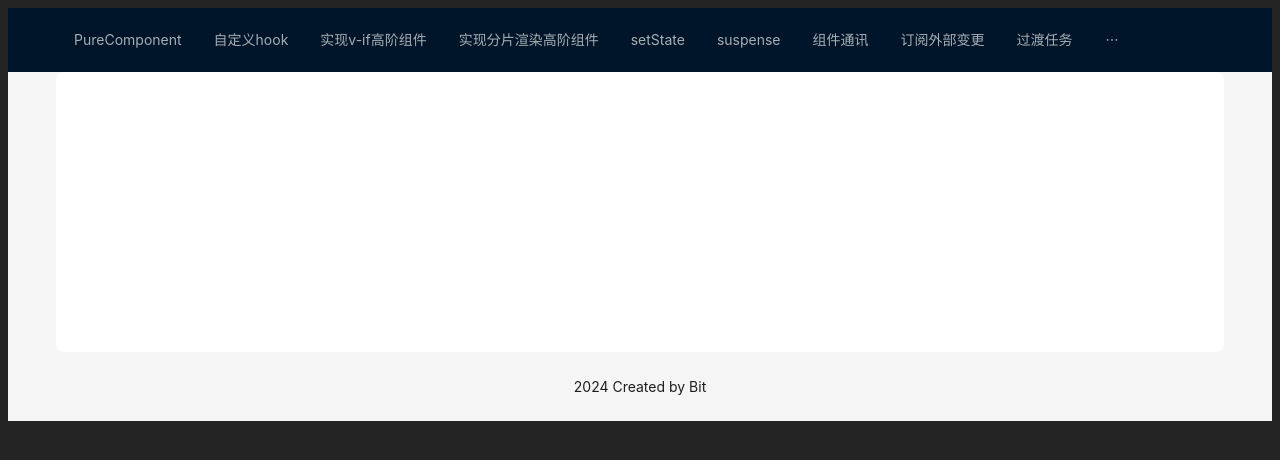
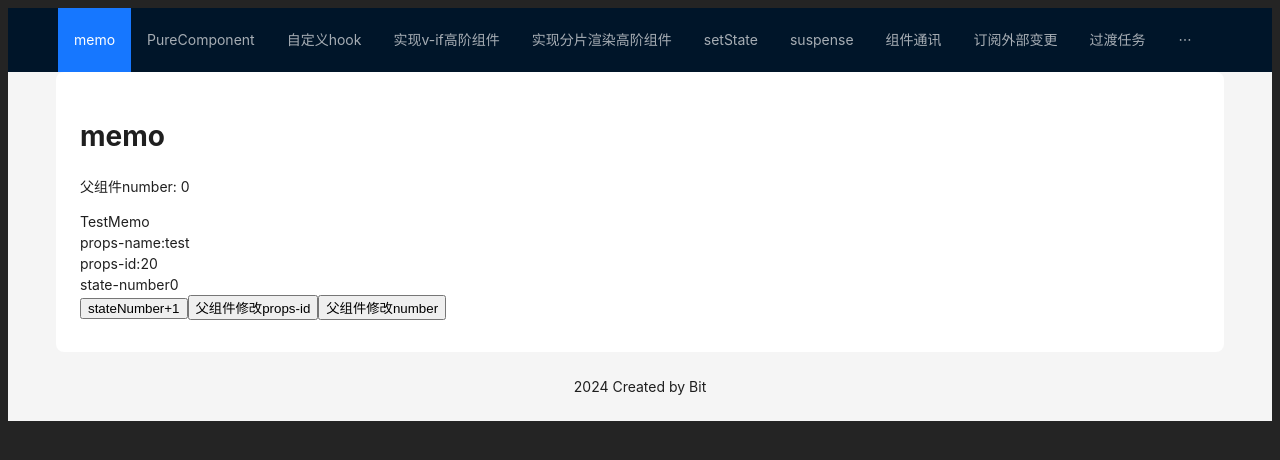
Before and after one commit to yangshijunx/react-point, a React (Vite) app: page /memo in a window 1280 px wide. Shown: the top 460 px of the page. Built offline with nearby package versions, Linux system fonts and the light colour scheme.

Commit message:
feat: memo用法

```diff
--- a/src/App.tsx
+++ b/src/App.tsx
@@ -23,6 +23,7 @@ import HocComponent from "./pages/hoc";
 import TiledRender from "./pages/hoc2";
 import CustomHook from "./pages/customHook";
 import PureComponentTest from "./pages/pureComponent";
+import MemoIndex from "./pages/memo";
 
 const { Header, Content, Footer } = Layout;
 
@@ -32,6 +33,11 @@ const App: React.FC = () => {
   } = theme.useToken();
 
   const pages = [
+    {
+      path: "/memo",
+      name: "memo",
+      component: () => <MemoIndex />,
+    },
     {
       path: "/pureComponent",
       name: "PureComponent",
--- /dev/null
+++ b/src/pages/memo/components/testMemo.tsx
@@ -0,0 +1,33 @@
+import React from "react";
+
+interface TestMemoProps {
+  data: {
+    id: number;
+    name: string;
+  };
+}
+
+// 如果没有React.memo则父组件重新渲染子组件也会重新渲染
+const TestMemo = React.memo(
+  (props: TestMemoProps) => {
+    console.log("TestMemo rendered", props.data.name);
+    const { id, name } = props.data;
+    const [number, setNumber] = React.useState(0);
+    return (
+      <>
+        <div>TestMemo</div>
+        <div>props-name:{name}</div>
+        <div>props-id:{id}</div>
+        <div>state-number{number}</div>
+        {/*
+      memo 对于state的改变还是会重新渲染 只会处理props
+      */}
+        <button onClick={() => setNumber(number + 1)}>stateNumber+1</button>
+      </>
+    );
+  },
+  //   memo 的第二个参数的返回值决定是否重新渲染 true false
+  (prevProps, nextProps) => prevProps.data.id === nextProps.data.id
+);
+
+export default TestMemo;
--- /dev/null
+++ b/src/pages/memo/index.tsx
@@ -0,0 +1,23 @@
+import { useState } from "react";
+import TestMemo from "./components/testMemo";
+
+const MemoIndex = () => {
+  const [data, setData] = useState<any>({
+    name: "test",
+    id: 20,
+  });
+  const [number, setNumber] = useState<number>(0);
+  //   editData 修改id+1
+  const editData = () => setData({ ...data, id: data.id + 1 });
+  return (
+    <div>
+      <h1>memo</h1>
+      <p>父组件number: {number}</p>
+      <TestMemo data={data} />
+      <button onClick={editData}>父组件修改props-id</button>
+      <button onClick={() => setNumber(number + 1)}>父组件修改number</button>
+    </div>
+  );
+};
+
+export default MemoIndex;
```
